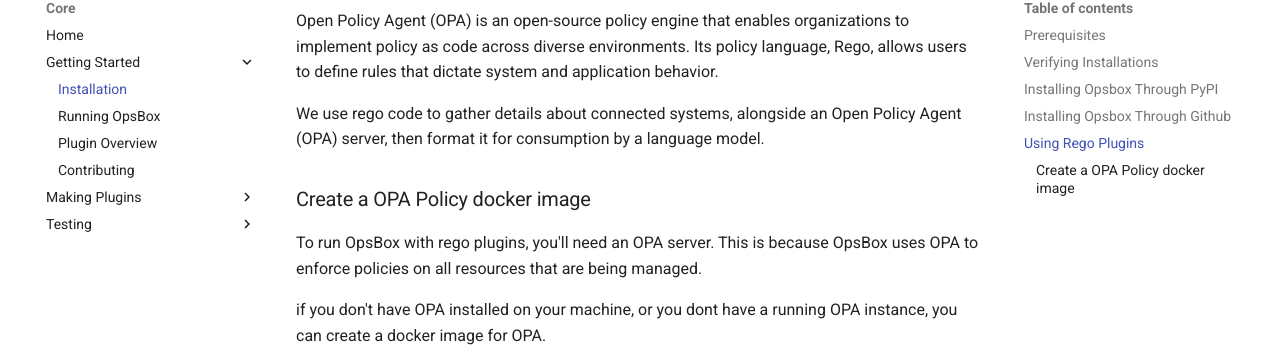
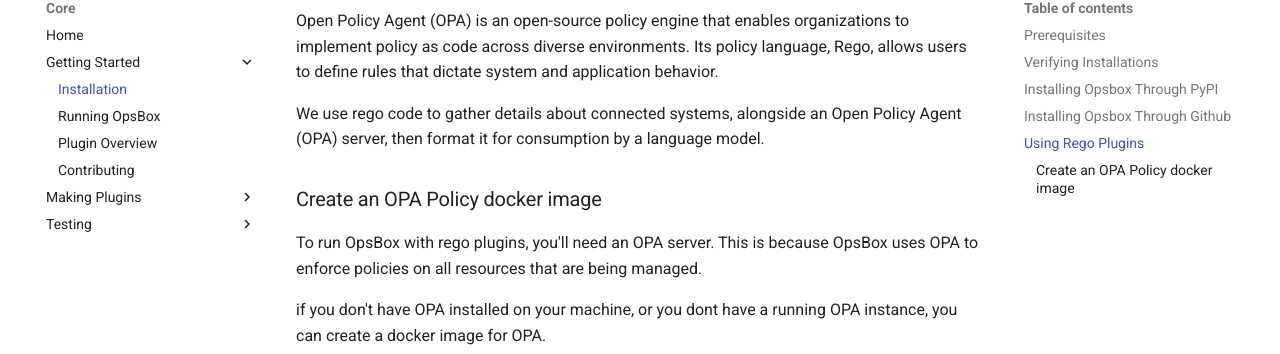
Before and after one commit to sudoersllc/opsbox-docs, an MkDocs documentation site: the page built from docs/core/getting_started/installation.md, in a window 1280 px wide and 900 px high, scrolled down 1806 px. Shown: the part 73-427 px from the top of the window. Built offline with MkDocs 1.6.1 and Material for MkDocs 9.7.7, drawn with Linux system fonts in a browser that asks for light colours.

Commit message:
Grammatical fix

```diff
--- a/docs/core/getting_started/installation.md
+++ b/docs/core/getting_started/installation.md
@@ -81,7 +81,7 @@ Open Policy Agent (OPA) is an open-source policy engine that enables organizatio
 
 We use rego code to gather details about connected systems, alongside an Open Policy Agent (OPA) server, then format it for consumption by a language model.
 
-### Create a OPA Policy docker image
+### Create an OPA Policy docker image
 To run OpsBox with rego plugins, you'll need an OPA server. This is because OpsBox uses OPA to enforce policies on all resources that are being managed.
 
 if you don't have OPA installed on your machine, or you dont have a running OPA instance, you can create a docker image for OPA.
```
